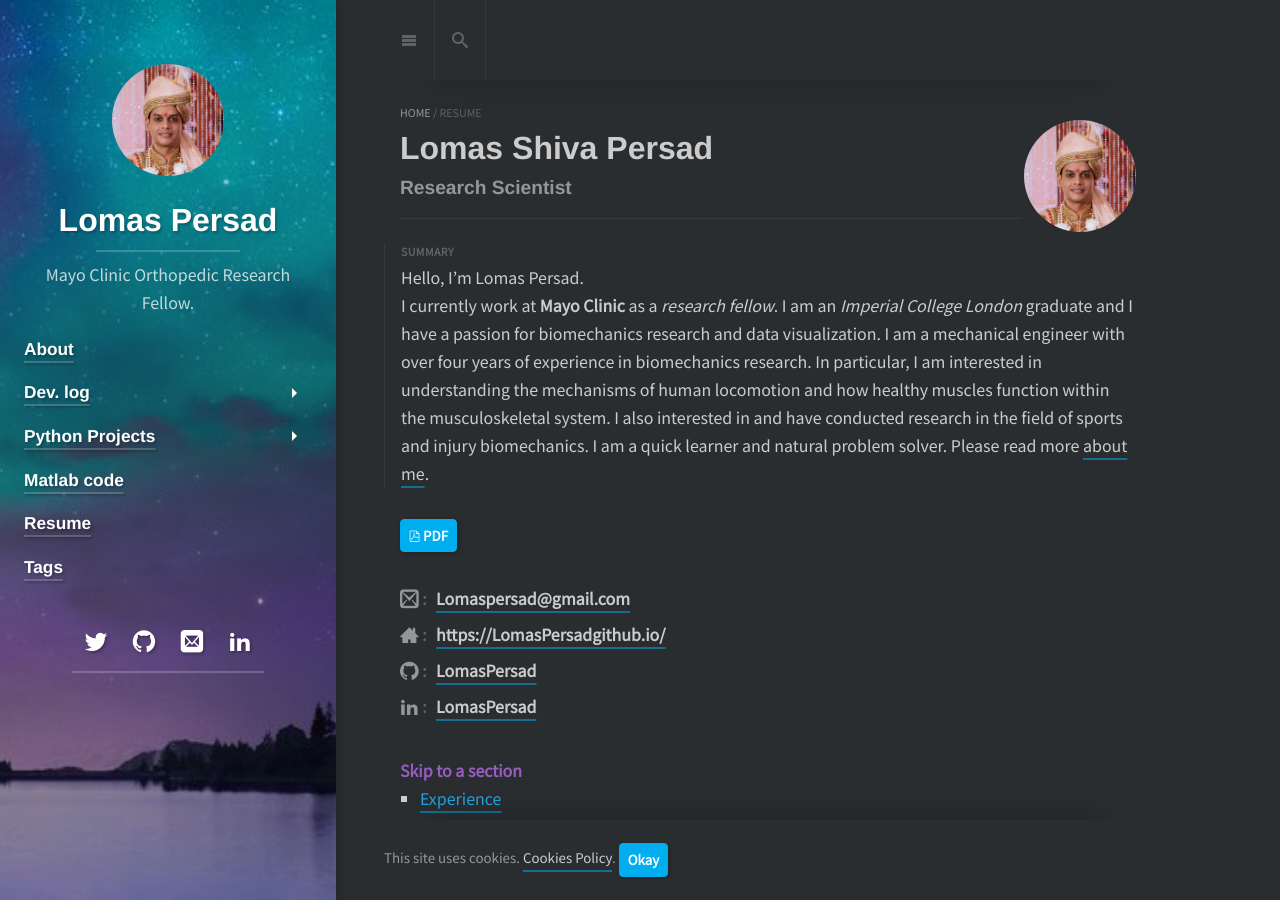
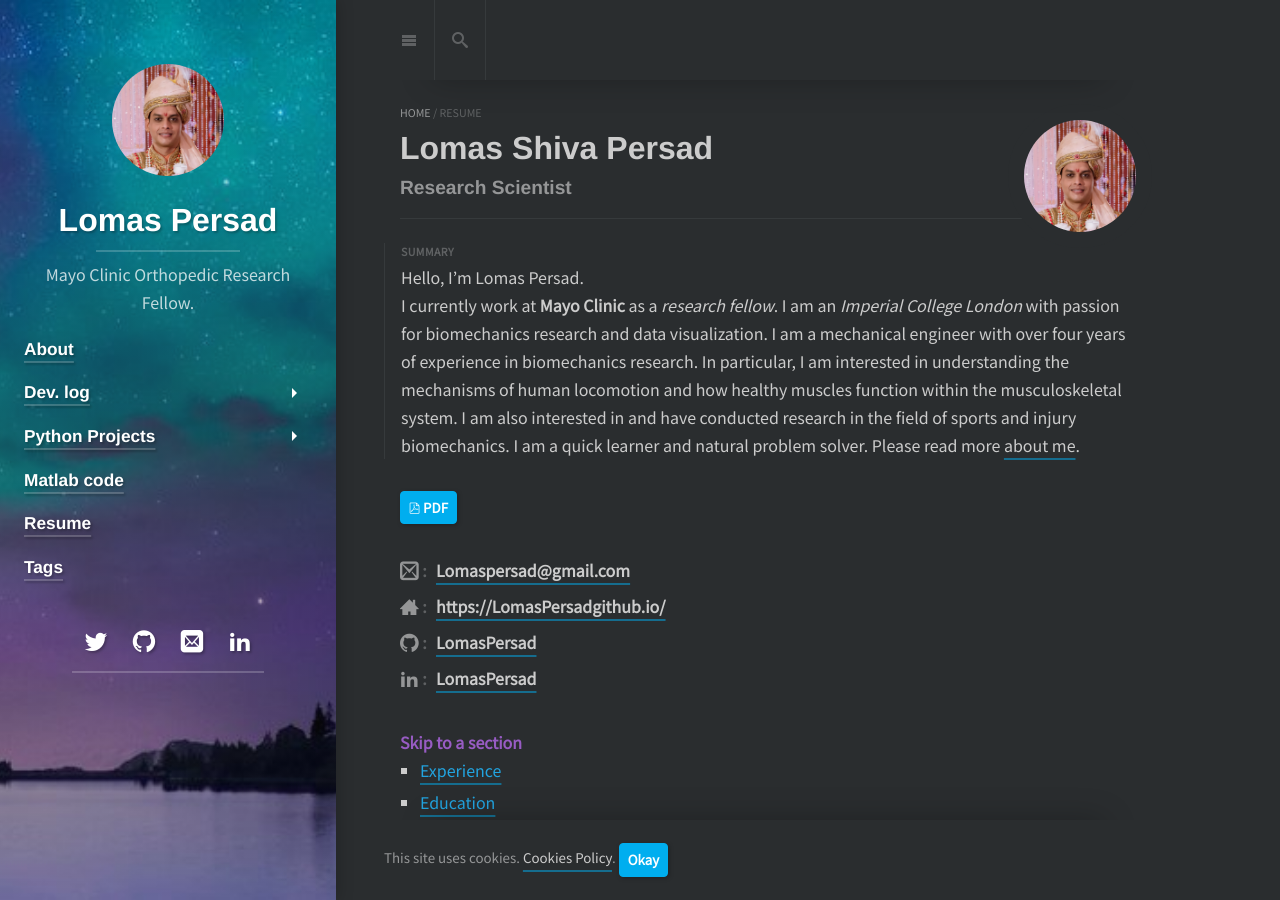
Before and after one commit to LomasPersad/LomasPersad.github.io_old, a Jekyll site: the page built from resume.md, in a window 1280 px wide and 900 px high. Built offline with Jekyll 4.4.1, drawn with Linux system fonts in a browser that asks for light colours; cached includes are drawn as plain includes; nearby versions of some CDN libraries; some web fonts are replaced; library files that are not in the unit come from our copies.

Commit message:
Update resume.yml

```diff
--- a/_data/resume.yml
+++ b/_data/resume.yml
@@ -8,10 +8,10 @@ basics:
   summary: >
     Hello, I'm Lomas Persad.<br>
     I currently work at **Mayo Clinic** as a *research fellow*. I am an *Imperial College London*
-    graduate and I have a passion for biomechanics research and data visualization.
+    with passion for biomechanics research and data visualization.
     I am a mechanical engineer with over four years of experience in biomechanics research.
     In particular, I am interested in understanding the mechanisms of human locomotion and how
-    healthy muscles function  within the musculoskeletal system. I  also interested in and have
+    healthy muscles function  within the musculoskeletal system. I  am also interested in and have
     conducted research in  the  field  of  sports  and injury biomechanics.
     I am a quick learner and natural problem solver. Please read more [about me](/about/).
   # location:
```
